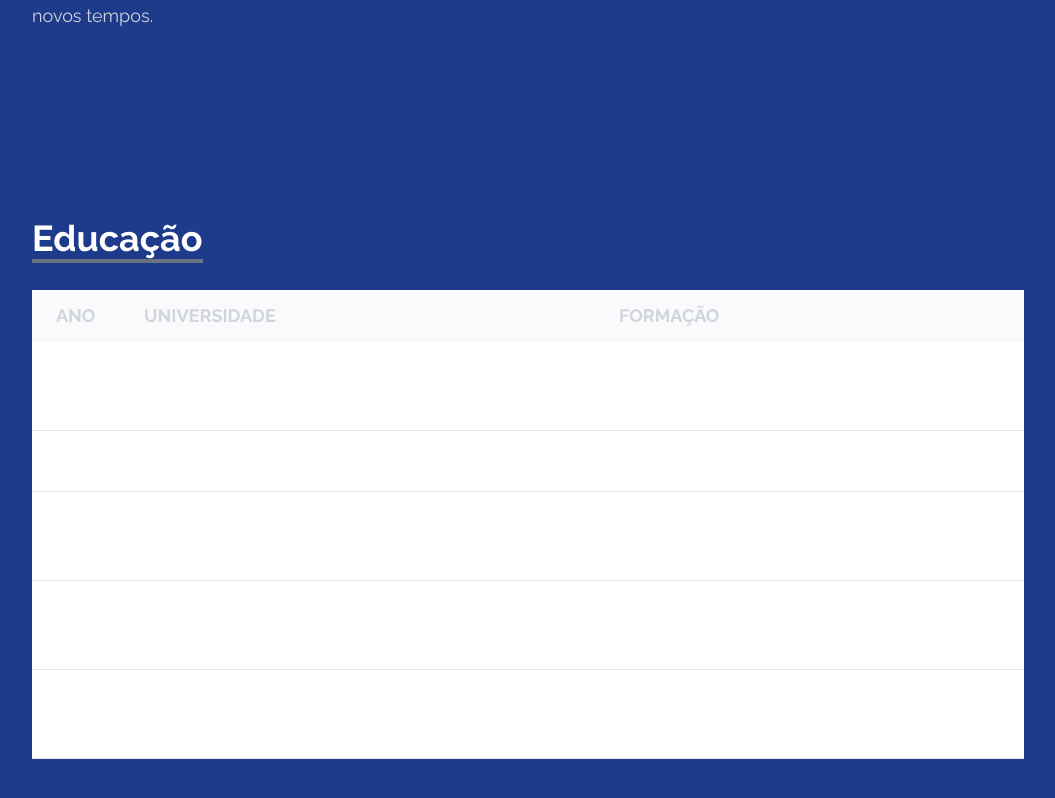
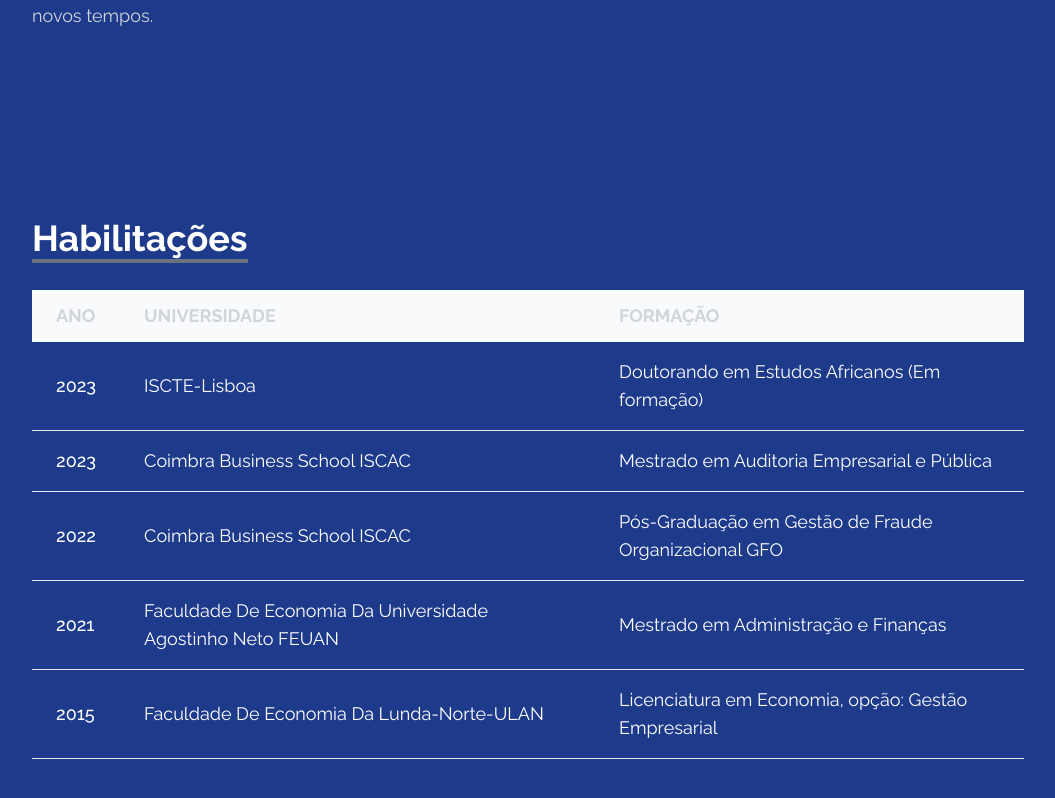
Before and after one commit to funakoshiapi/AdolfoCabilSite, a React (Create React App) app: page / in a window 1280 px wide. Shown: the part 598-1396 px from the top of the page, without its empty margins (112-1167 px from the left). Built offline with nearby package versions, Linux system fonts and the light colour scheme.

Commit message:
bg change

```diff
--- a/src/components/Education.js
+++ b/src/components/Education.js
@@ -35,7 +35,7 @@ function Education() {
          <div  className="p-4  flex flex-col text-white max-w-screen-lg mx-auto">
             <div className="pb-8">
               <p className="text-4xl font-bold inline border-b-4 border-gray-500">
-              Educação
+              Habilitações
             </p>
           </div>
 
--- a/src/components/Table.js
+++ b/src/components/Table.js
@@ -22,7 +22,7 @@ function Table({description}) {
 
                 {description.map(({year, university, program}) =>(
 
-                <tr className="bg-white border-b dark:bg-blue-900 dark:border-cyan-700">
+                <tr className=" bg-blue-900 border-b dark:bg-blue-900 dark:border-cyan-700">
                     <th scope="row" className="text-md px-6 py-4 font-medium text-white whitespace-nowrap dark:text-white md:text-lg">
                         {year}
                     </th>
```
